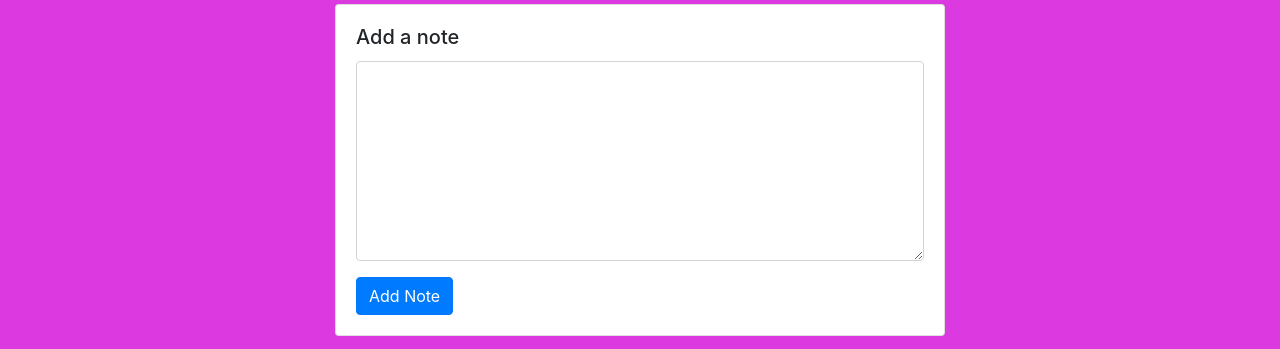
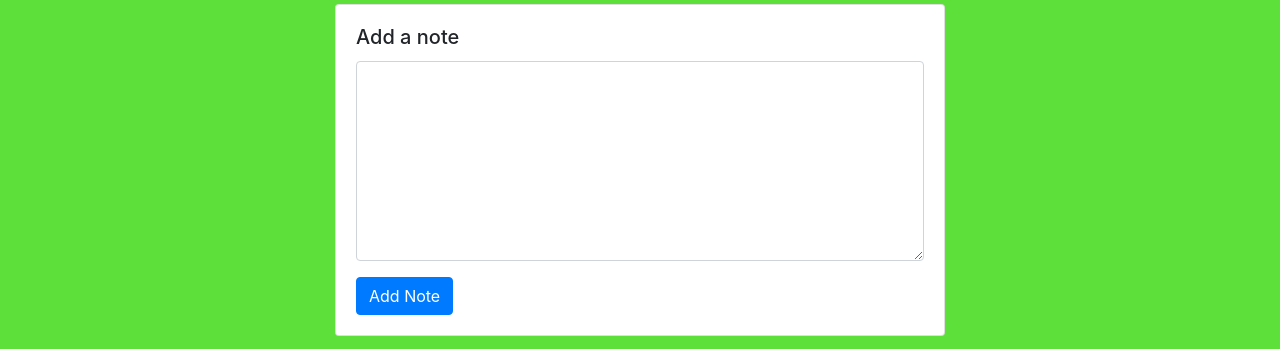
Before and after one commit to Jiteshgarg/stickyNotes, a plain HTML site: page index.html in a window 1280 px wide. Shown: the part 136-485 px from the top of the page. Drawn offline with nearby package versions, Linux system fonts and the light colour scheme.

Commit message:
Update index.html

```diff
--- a/index.html
+++ b/index.html
@@ -4,7 +4,7 @@
 <head>
   <style>
     body{
-      background-color: rgba(215, 39, 221, 0.911) !important ;
+      background-color: rgba(78, 221, 39, 0.911) !important ;
     }
   </style>
     <meta charset="UTF-8">
```
